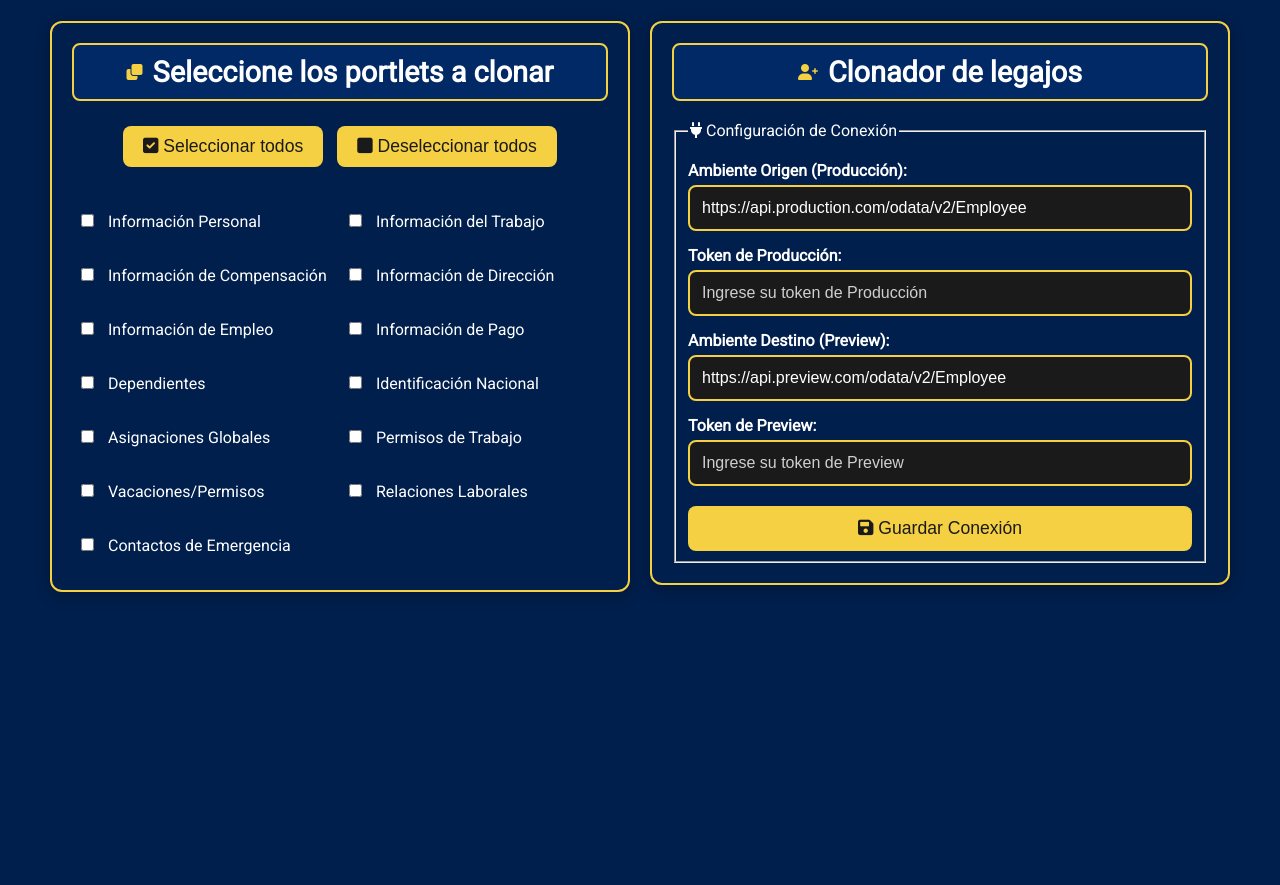
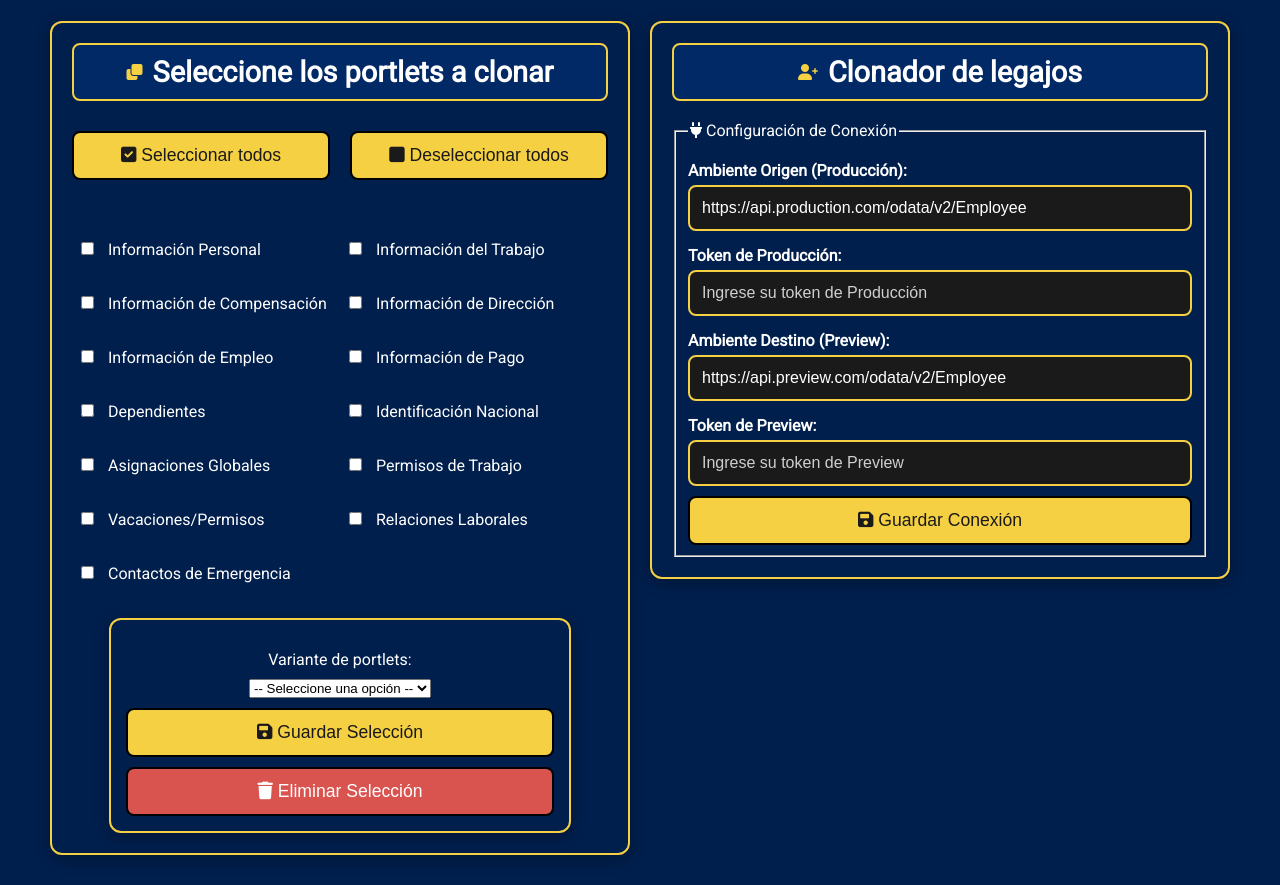
Before and after one commit to pbascoy67/ClonadorEC, a plain HTML site: page index.html in a window 1280 px wide. Shown: the part 102-987 px from the top of the page. Before the commit the page ends 830 px from the top, so only its background shows below. Drawn offline with nearby package versions, Linux system fonts and the light colour scheme.

Commit message:
Add files via upload

```diff
--- a/index.html
+++ b/index.html
@@ -29,7 +29,7 @@
         .main-container {
             display: flex;
             flex-direction: row;
-            flex-wrap: wrap;
+            justify-content: space-between;
             width: 100%;
             max-width: 1200px;
             margin: 0 auto;
@@ -48,6 +48,12 @@
         .container {
             display: flex;
             flex-direction: column;
+            width: 50%;
+        }
+        .portlets {
+            display: flex;
+            flex-direction: column;
+            width: 50%;
         }
         /* Caja para títulos con borde dorado */
         .title-box {
@@ -85,12 +91,12 @@
             color: #cfcfcf;
         }
         button {
-            margin-top: 20px;
+            margin-top: 10px;
             width: 100%;
             padding: 12px;
             background-color: #f5d042; /* Dorado */
             color: #1a1a1a;
-            border: none;
+            border: 2px solid #000; /* Borde negro */
             border-radius: 8px;
             font-size: 1.1rem;
             cursor: pointer;
@@ -138,16 +144,36 @@
             margin: 5px;
             box-sizing: border-box;
         }
-        /* Botón para seleccionar/deseleccionar todos */
-        .select-buttons {
-            margin-top: 10px;
-            text-align: center;
+
+        /* Botones de selección debajo del título */
+        .portlet-buttons {
+            display: flex;
+            justify-content: space-between;
+            gap: 20px; /* Separación de 2 espacios entre los botones */
+            margin-bottom: 20px;
         }
-        .select-buttons button {
-            width: auto;
-            margin: 5px;
-            padding: 10px 20px;
+
+        /* Estilo para la variante de portlets debajo */
+        .portlet-actions-outside {
+            padding: 15px;
+            background: #001f4d; /* Azul más oscuro */
+            border-radius: 12px;
+            box-shadow: 0 4px 15px rgba(0, 0, 0, 0.3);
+            border: 2px solid #f5d042; /* Borde dorado */
+            display: flex;
+            flex-direction: column;
+            align-items: center;
+            margin-top: 20px;
+            width: 80%; /* Más pequeño que la caja de portlets */
+            margin-left: auto;
+            margin-right: auto;
         }
+
+        /* Ajuste al main-container para acomodar los cambios */
+        .main-container {
+            align-items: flex-start;
+        }
+
         /* Indicador de progreso */
         .progress-bar {
             width: 100%;
@@ -214,6 +240,10 @@
             .portlet-grid div {
                 width: calc(100% - 10px);
             }
+            .portlets, .portlet-actions-outside {
+                margin-right: 0;
+                margin-left: 0;
+            }
         }
         @media screen and (max-width: 500px) {
             .logo-image {
@@ -236,8 +266,8 @@
                 <h2>Seleccione los portlets a clonar</h2>
             </div>
 
-            <!-- Botones para seleccionar/deseleccionar todos -->
-            <div class="select-buttons">
+            <!-- Botones Seleccionar todos/Deseleccionar todos debajo del título -->
+            <div class="portlet-buttons">
                 <button onclick="selectAllPortlets()"><i class="fas fa-check-square"></i> Seleccionar todos</button>
                 <button onclick="deselectAllPortlets()"><i class="fas fa-square"></i> Deseleccionar todos</button>
             </div>
@@ -248,7 +278,6 @@
                     <input type="checkbox" id="personalInfo" value="Personal Information">
                     <label for="personalInfo">Información Personal</label>
                 </div>
-                <!-- ... (los demás portlets) ... -->
                 <div>
                     <input type="checkbox" id="jobInfo" value="Job Information">
                     <label for="jobInfo">Información del Trabajo</label>
@@ -298,9 +327,19 @@
                     <label for="emergencyContactsInfo">Contactos de Emergencia</label>
                 </div>
             </div>
+
+            <!-- Nueva sección para la variante de portlets debajo de la selección -->
+            <div class="portlet-actions-outside">
+                <label for="savedSelections">Variante de portlets:</label>
+                <select id="savedSelections" onchange="loadSelection()">
+                    <option value="">-- Seleccione una opción --</option>
+                </select>
+                <button onclick="saveSelection()"><i class="fas fa-save"></i> Guardar Selección</button>
+                <button onclick="deleteSelection()" style="background-color: #d9534f; color: #fff; margin-top: 10px;"><i class="fas fa-trash"></i> Eliminar Selección</button>
+            </div>
         </div>
 
-        <!-- Sección de clonador de legajos -->
+        <!-- Sección de clonador de legajos al lado derecho -->
         <div class="container">
             <div class="title-box">
                 <i class="fas fa-user-plus"></i>
@@ -551,6 +590,88 @@
                 updateProgress(0); // Reiniciar la barra de progreso
             }
         }
+
+        // Funciones para guardar y cargar selecciones de portlets
+
+        // Función para guardar la selección actual de portlets
+        function saveSelection() {
+            const portletElements = document.querySelectorAll('.portlets input[type="checkbox"]');
+            const selectedPortlets = [];
+            portletElements.forEach(element => {
+                if (element.checked) {
+                    selectedPortlets.push(element.id);
+                }
+            });
+
+            if (selectedPortlets.length === 0) {
+                alert('No hay portlets seleccionados para guardar.');
+                return;
+            }
+
+            const selectionName = prompt('Ingrese un nombre para esta selección:');
+            if (selectionName) {
+                let savedSelections = JSON.parse(localStorage.getItem('savedSelections')) || {};
+                savedSelections[selectionName] = selectedPortlets;
+                localStorage.setItem('savedSelections', JSON.stringify(savedSelections));
+                updateSelectionDropdown();
+                alert(`Selección "${selectionName}" guardada exitosamente.`);
+            }
+        }
+
+        // Función para cargar una selección guardada
+        function loadSelection() {
+            const selectionName = document.getElementById('savedSelections').value;
+            if (!selectionName) return;
+
+            let savedSelections = JSON.parse(localStorage.getItem('savedSelections')) || {};
+            const selectedPortlets = savedSelections[selectionName];
+
+            if (selectedPortlets) {
+                deselectAllPortlets();
+                selectedPortlets.forEach(id => {
+                    const element = document.getElementById(id);
+                    if (element) {
+                        element.checked = true;
+                    }
+                });
+                alert(`Selección "${selectionName}" cargada.`);
+            }
+        }
+
+        // Función para eliminar una selección guardada
+        function deleteSelection() {
+            const selectionName = document.getElementById('savedSelections').value;
+            if (!selectionName) {
+                alert('Seleccione una selección para eliminar.');
+                return;
+            }
+
+            if (confirm(`¿Está seguro de que desea eliminar la selección "${selectionName}"?`)) {
+                let savedSelections = JSON.parse(localStorage.getItem('savedSelections')) || {};
+                delete savedSelections[selectionName];
+                localStorage.setItem('savedSelections', JSON.stringify(savedSelections));
+                updateSelectionDropdown();
+                alert(`Selección "${selectionName}" eliminada.`);
+            }
+        }
+
+        // Función para actualizar el menú desplegable de selecciones guardadas
+        function updateSelectionDropdown() {
+            const select = document.getElementById('savedSelections');
+            select.innerHTML = '<option value="">-- Seleccione una opción --</option>';
+            let savedSelections = JSON.parse(localStorage.getItem('savedSelections')) || {};
+            for (let name in savedSelections) {
+                const option = document.createElement('option');
+                option.value = name;
+                option.textContent = name;
+                select.appendChild(option);
+            }
+        }
+
+        // Cargar las selecciones guardadas al cargar la página
+        window.onload = function() {
+            updateSelectionDropdown();
+        };
     </script>
 </body>
 </html>
```
